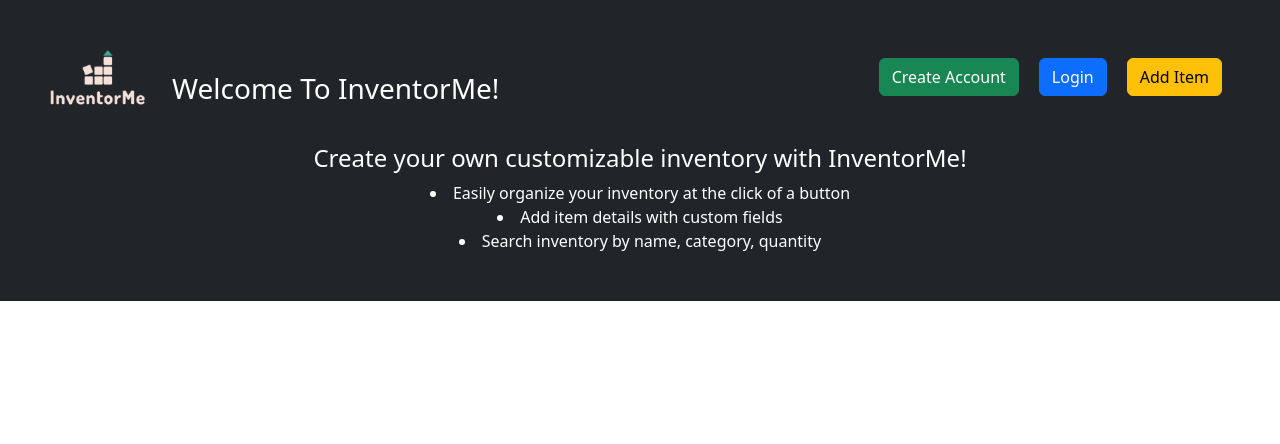
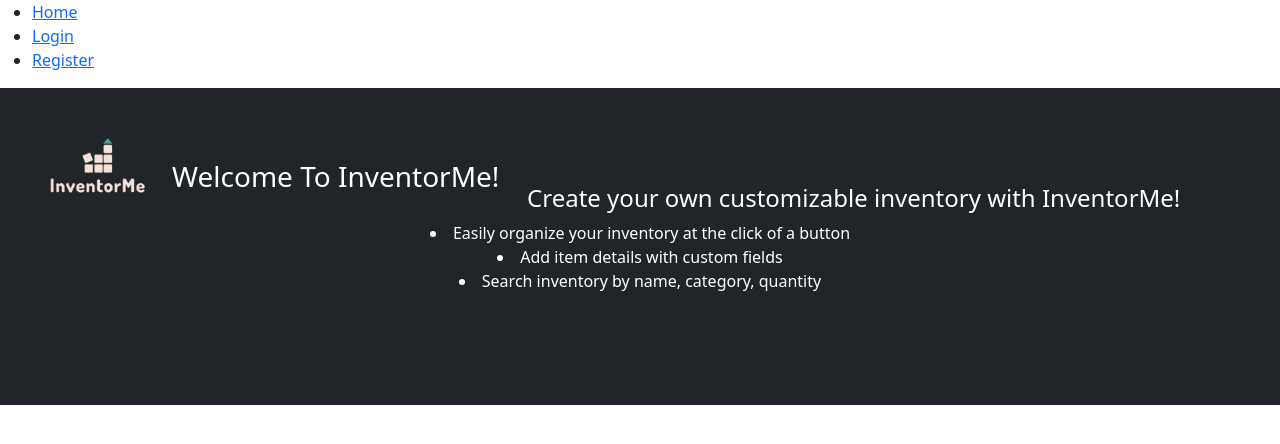
Before and after one commit to LiftOff-AC3/inventorme, a React (Create React App) app in the folder front-end/: page / in a window 1280 px wide. Shown: the top 444 px of the page. Built offline with nearby package versions, Linux system fonts and the light colour scheme.

Commit message:
Added navigation links to Landing.js

```diff
--- a/front-end/src/App.css
+++ b/front-end/src/App.css
@@ -1,5 +1,6 @@
 .App {
   text-align: center;
+  height: 100%;
 }
 
 .App-logo {
--- a/front-end/src/App.js
+++ b/front-end/src/App.js
@@ -1,35 +1,13 @@
 import { useState } from 'react';
 import './App.css';
 import 'bootstrap/dist/css/bootstrap.min.css';
-import Registration from "./components/layout/Registration";
 import Landing from "./components/layout/Landing";
-import Login from "./components/layout/LoginPage";
+
 
 function App() {
-
-  const [showLogin, setShowLogin] = useState(false)
-  const [showRegistration, setShowRegistration] = useState(false);
-  const [showLanding, setShowLanding] = useState(true)
-
-  function handleLogin() {
-    setShowLogin(true);
-    setShowRegistration(false);
-    setShowLanding(false);
-  }
-
-  function handleCreateAccount() {
-    setShowRegistration(true);
-    setShowLogin(false);
-    setShowLanding(false);
-  }
-
   return (
-      <>
-        { showLanding && <Landing handleCreateAccount= { handleCreateAccount} handleLogin={ handleLogin} /> }
-        { showRegistration && <Registration /> }
-        { showLogin && <Login/> }
-      </>
-    );
+    <Landing />
+  );
 }
 
 export default App;
--- a/front-end/src/components/layout/Landing.js
+++ b/front-end/src/components/layout/Landing.js
@@ -1,27 +1,43 @@
 import React, { useState } from 'react';
+import { BrowserRouter, Routes, Route, Link } from 'react-router-dom';
+import Login from "./LoginPage";
+import Registration from "./Registration";
 
+export default function Landing(){
 
-const Landing = (props) => {
-    function handleCreateAccount() {
-        props.handleCreateAccount();
+    function Navigation() {
+      return (
+        <nav>
+          <ul>
+            <li>
+              <Link to="/">Home</Link>
+            </li>
+            <li>
+              <Link to="/login">Login</Link>
+            </li>
+            <li>
+              <Link to="/register">Register</Link>
+             </li>
+          </ul>
+        </nav>
+      );
     }
 
-    function handleLogin() {
-        props.handleLogin();
-    }
-
-
     return (
+    <>
         <div>
+          <BrowserRouter>
+            <Navigation />
+            <Routes>
+              <Route path="/" element={Landing} />
+              <Route path="/login" element={<Login />} />
+              <Route path="/register" element={<Registration />} />
+            </Routes>
+        </BrowserRouter>
+        </div>
          <div id='landing-page'  className='bg-dark text-white p-5'>
-
             <img src='logo_transparent.png' alt='logo' className="float-start"></img>
              <h3 className='float-start m-4'>Welcome To InventorMe!</h3>
-
-                 <button className="float-end btn btn-warning" id='addItem'  type = 'submit' style={{margin:'10px'}}>Add Item</button>
-                 <button className=" float-end btn btn-primary"id='login' onClick={handleLogin} style={{margin:'10px'}}>Login</button>
-                 <button className="float-end btn btn-success" id ='createAccount'onClick={handleCreateAccount} style={{margin:'10px'}}>Create Account</button>
-                 </div>
              <p className="bg-dark text-white p-5 text-center">
              <h4>Create your own customizable inventory with InventorMe!</h4>
                 <li>Easily organize your inventory at the click of a button</li>
@@ -29,7 +45,8 @@ const Landing = (props) => {
                     <li>Search inventory by name, category, quantity</li>
                     </p>
         </div>
+       </>
     );
+
+
 };
-
-export default Landing;
```
Lines whose indentation alone changed are shown as unchanged.
